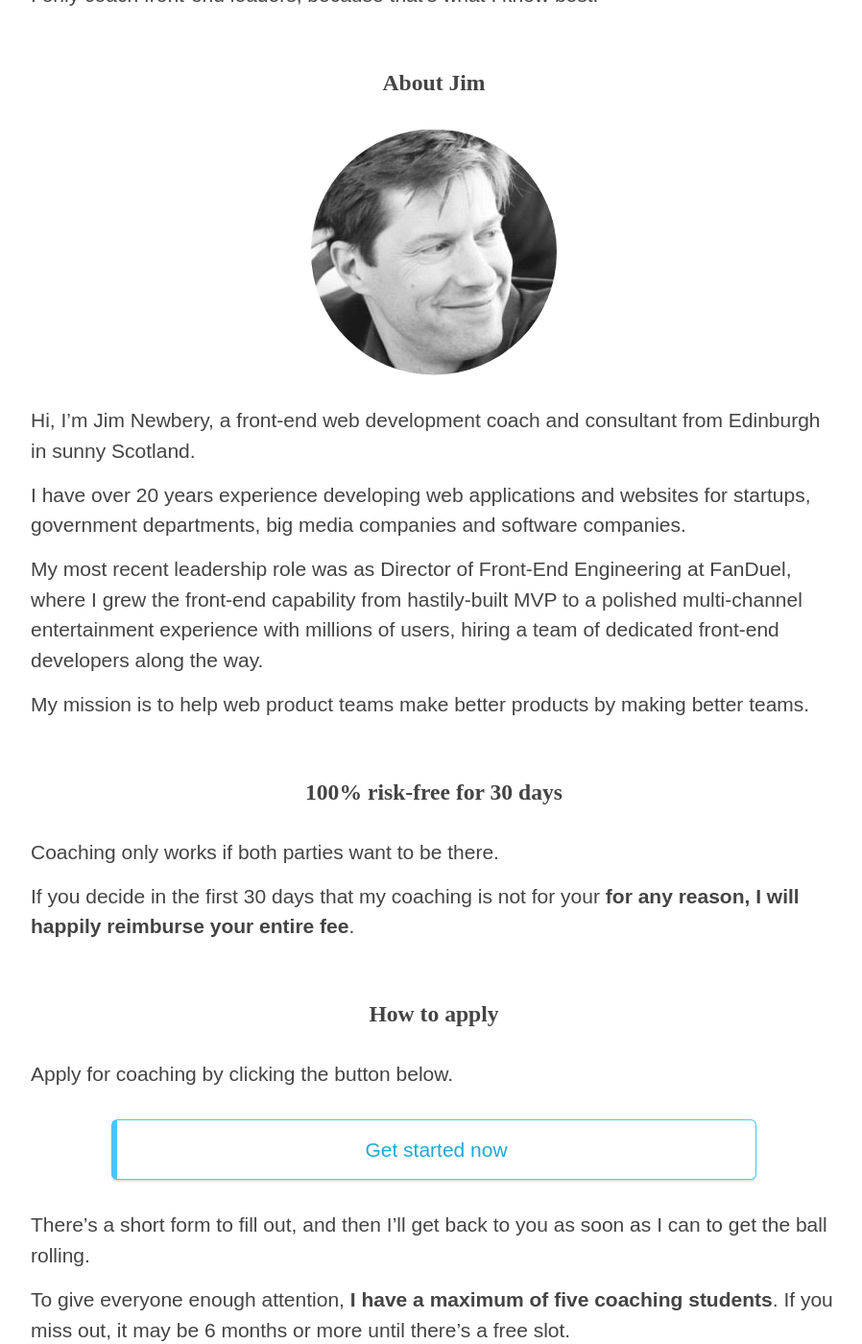
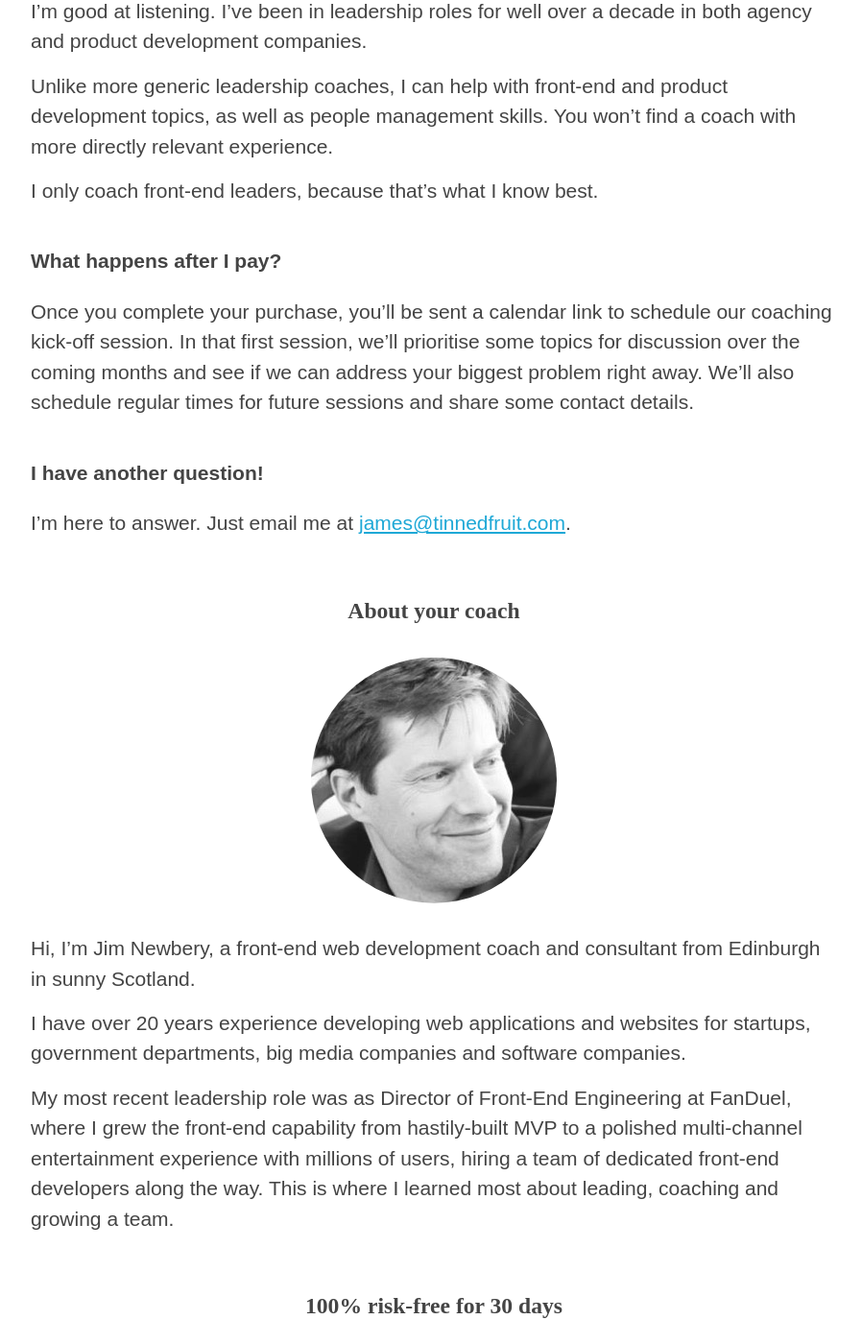
Before and after one commit to froots/froots.github.io, a Jekyll site: the page built from _services/tech-lead-coaching.md, in a window 1280 px wide and 1400 px high, scrolled down 5217 px. Shown: the whole window at 96% size, without its empty margins (188-1086 px from the left). Built offline with Jekyll 4.4.1, drawn with Linux system fonts in a browser that asks for light colours; some of the changed text lies outside the part shown.

Commit message:
Updated FAQs

```diff
--- a/_services/tech-lead-coaching.md
+++ b/_services/tech-lead-coaching.md
@@ -103,6 +103,14 @@
 
 ## Yeah, but...
 
+### I'm not sure I'm right for this.
+
+You'll get the most out of this coaching if you are an experienced front-end developer who has recently, or is about to, become a manager and leader for the first time.
+
+I also consider individuals who are developing their skills towards leadership, or who have some leadership experience but want to 'level-up' quickly.
+
+Coaching is most suited to those working on long-term product development.
+
 ### You probably can't help. My circumstances are special.
 
 Yes, every person's situation is different, but in my experience most problems that crop up follow very similar patterns.
@@ -111,13 +119,11 @@
 
 I can't guarantee that you will solve every challenge with my help. But I can probably help you to think differently about them.
 
-If you're in doubt, you can apply anyway describing your situation so we can explore if there is a good fit.
+If you're in doubt, apply anyway describing your situation so we can explore if there is a good fit.
 
 I won't take on any students who I'm not convinced that I can help.
 
-And if you realise that coaching isn't for you in the first month, I'll happily reimburse the whole fee.
-
-### I can't get my manager to pay for this!
+### I can't get my manager to pay for this.
 
 Don't be afraid to admit to your manager that you would benefit from some help.
 
@@ -143,7 +149,15 @@
 
 I only coach front-end leaders, because that's what I know best.
 
-## About Jim
+### What happens after I pay?
+
+Once you complete your purchase, you'll be sent a calendar link to schedule our coaching kick-off session. In that first session, we'll prioritise some topics for discussion over the coming months and see if we can address your biggest problem right away. We'll also schedule regular times for future sessions and share some contact details.
+
+### I have another question!
+
+I'm here to answer. Just email me at [james@tinnedfruit.com](mailto:james@tinnedfruit.com).
+
+## About your coach
 
 <div class="align-center mtb1">
   <img src="/images/main/avatar.jpg" alt="Jim Newbery" class="avatar">
@@ -153,15 +167,13 @@
 
 I have over 20 years experience developing web applications and websites for startups, government departments, big media companies and software companies.
 
-My most recent leadership role was as Director of Front-End Engineering at FanDuel, where I grew the front-end capability from hastily-built MVP to a polished multi-channel entertainment experience with millions of users, hiring a team of dedicated front-end developers along the way.
-
-My mission is to help web product teams make better products by making better teams.
+My most recent leadership role was as Director of Front-End Engineering at FanDuel, where I grew the front-end capability from hastily-built MVP to a polished multi-channel entertainment experience with millions of users, hiring a team of dedicated front-end developers along the way. This is where I learned most about leading, coaching and growing a team.
 
 ## 100% risk-free for 30 days
 
 Coaching only works if both parties want to be there.
 
-If you decide in the first 30 days that my coaching is not for your __for any reason, I will happily reimburse your entire fee__.
+If you decide in the first 30 days that my coaching is not for you for any reason, __I will happily reimburse your entire fee__.
 
 ## How to apply
 
```
Also changed, not shown: other parts of _services/tech-lead-coaching.md (+1 -1 lines).
